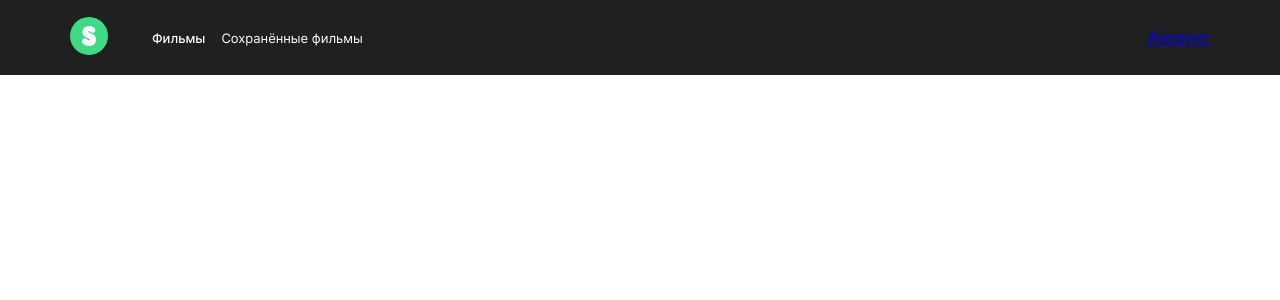
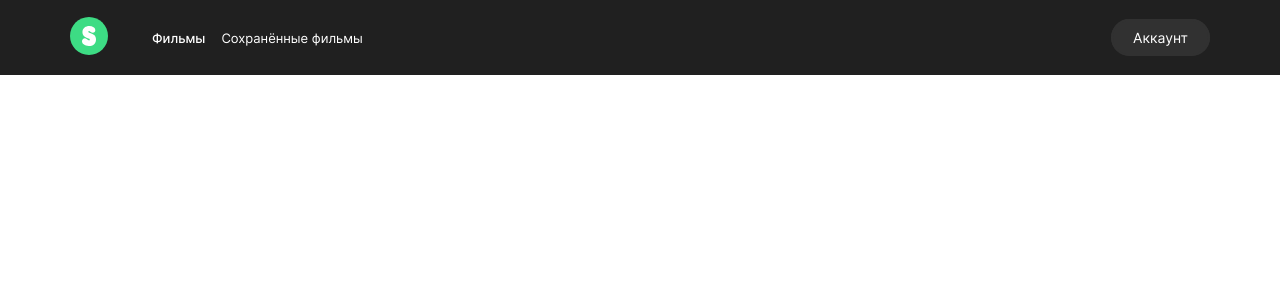
Before and after one commit to Pavel-Rogozhkin/movies-explorer-frontend, a React (Create React App) app: page /movies in a window 1280 px wide. Shown: the top 300 px of the page. Built offline with nearby package versions, Linux system fonts and the light colour scheme.

Commit message:
feat: Nav

```diff
--- a/src/components/Menu/Menu.css
+++ b/src/components/Menu/Menu.css
@@ -1,13 +1,14 @@
+.menu {
+    min-width: auto;
+    min-height: auto;
+}
+
 .menu__list {
     margin: 0;
     padding: 0;
     list-style: none;
     display: flex;
     gap: 16px;
-}
-
-.menu__list_visible {
-    display: flex;
 }
 
 @media screen and (max-width: 768px) {
@@ -28,9 +29,9 @@
         max-width: 520px;
         height: 100%;
         padding: 159px 90px 90px;
+        display: none;
         box-sizing: border-box;
-        display: none;
-        background-color: #fff;
+        background-color: #202020;
         flex-direction: column;
         justify-content: space-between;
         align-items: center;
@@ -46,3 +47,7 @@
         gap: 24px;
     }
 }
+
+.menu__list_visible {
+    display: flex;
+}
--- a/src/components/Menu/Menu.jsx
+++ b/src/components/Menu/Menu.jsx
@@ -4,7 +4,7 @@ import MenuItem from '../MenuItem/MenuItem';
 function Menu({ isClicked }) {
 
     return (
-        <nav className='menu'>
+        <div className='menu'>
             <div className={`${isClicked && 'menu__overlay'}`}>
                 <ul className={`menu__list ${isClicked && 'menu__list_visible'}`}>
                     <MenuItem
@@ -28,7 +28,7 @@ function Menu({ isClicked }) {
                     />
                 </ul>
             </div>
-        </nav>
+        </div>
     );
 
 };
--- a/src/components/MenuItem/MenuItem.css
+++ b/src/components/MenuItem/MenuItem.css
@@ -24,7 +24,23 @@
     font-weight: 500;
 }
 
+.menu__profile {
+    padding: 8px 20px 8px 20px;
+    font-size: 14px;
+    line-height: 16px;
+    background-color: #313131;
+    color: #FFF;
+    text-align: center;
+    text-decoration: none;
+    border: 2px solid #313131;
+    border-radius: 50px;
+    transition: opacity .3s ease-in-out;
+    opacity: 1;
+}
 
+.menu__profile:hover {
+    opacity: 0.7;
+}
 
 @media screen and (max-width: 768px) {
 
@@ -54,6 +70,6 @@
         display: block;
         position: absolute;
         bottom: -5px;
-        background-color: #000;
+        background-color: #FFF;
     }
 }
--- a/src/components/Navigation/Navigation.css
+++ b/src/components/Navigation/Navigation.css
@@ -1,4 +1,6 @@
 .navigation {
+    min-width: auto;
+    min-height: auto;
     flex-grow: 1;
     text-align: end;
 }
```
